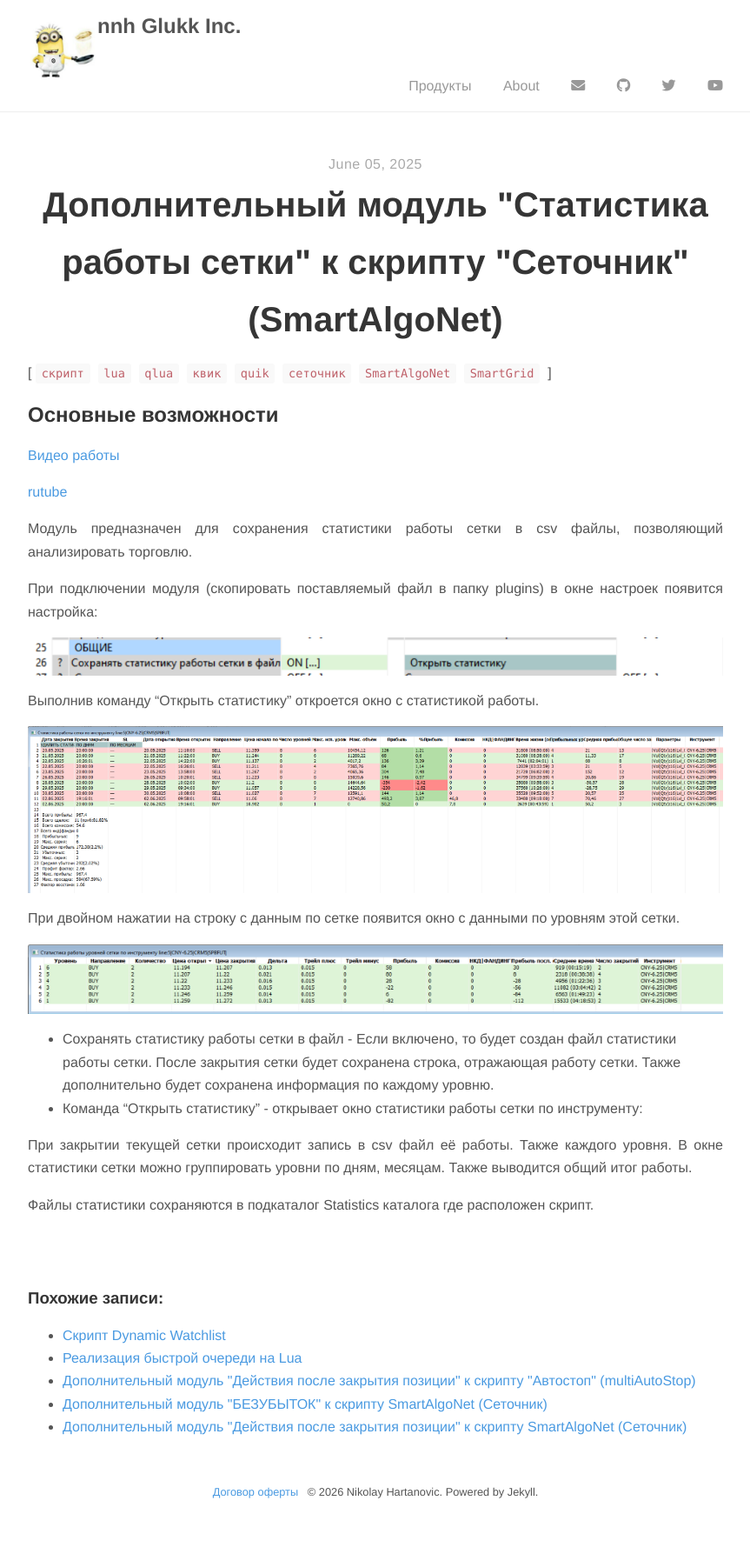
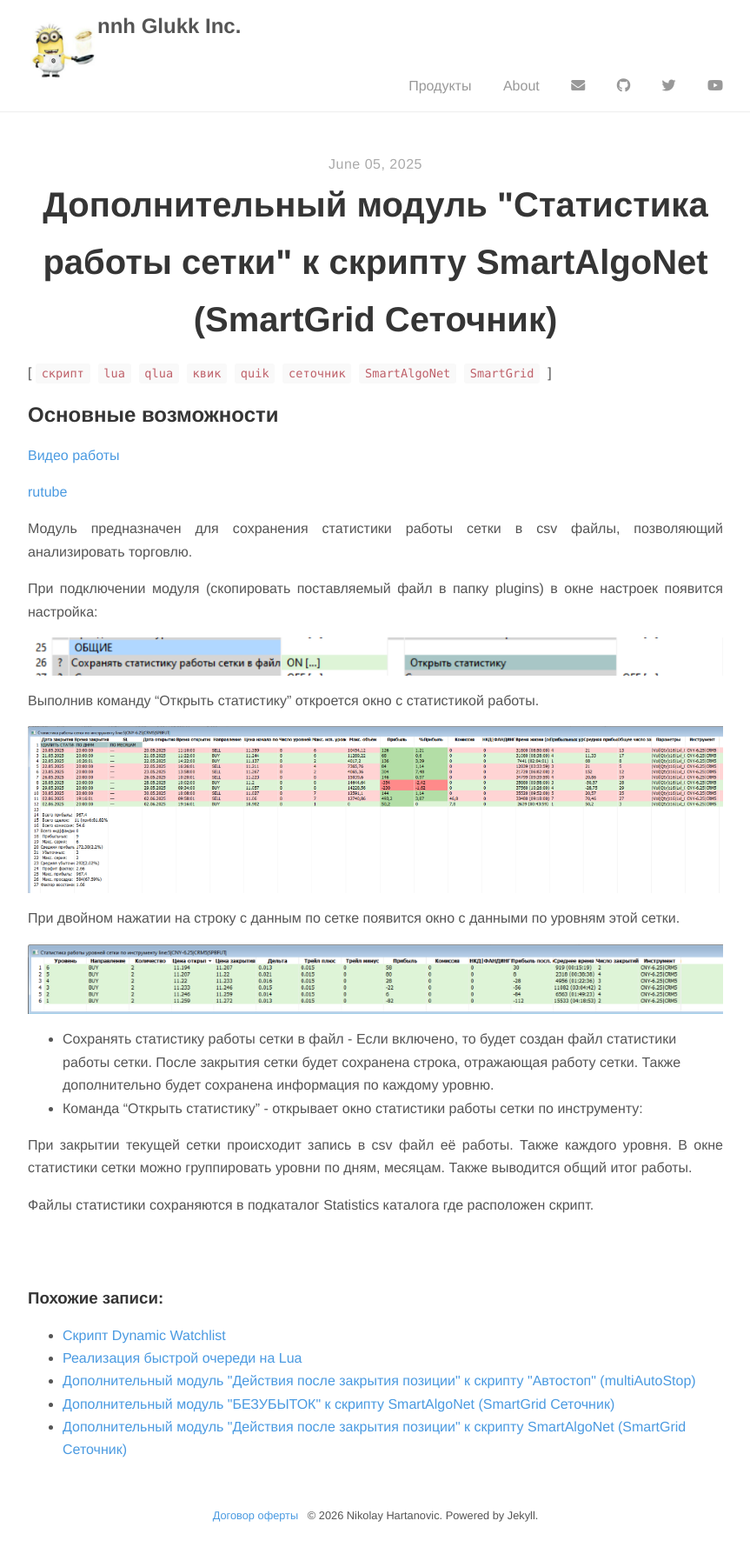
Before and after one commit to nick-nh/nick-nh.github.io, a Jekyll site: the page built from _posts/2025-06-05-net-statistics.md, in a window 1280 px wide. Shown: the whole page at 87% size, without its empty margins (208-1071 px from the left). Built offline with Jekyll 4.4.1, drawn with Linux system fonts in a browser that asks for light colours; nearby versions of some CDN libraries; before the commit the page ends 1761 px from its top, so only the background shows below that.

Commit message:
uodate indicators; add SmartGrid tag

```diff
--- a/_posts/2025-06-05-net-statistics.md
+++ b/_posts/2025-06-05-net-statistics.md
@@ -1,8 +1,8 @@
 ---
 layout: post
-title: 'Дополнительный модуль "Статистика работы сетки" к скрипту "Сеточник" (SmartAlgoNet)'
+title: 'Дополнительный модуль "Статистика работы сетки" к скрипту SmartAlgoNet (SmartGrid Сеточник)'
 author: "nnh"
-description: Дополнительный модуль "СТАТИСТИКА РАБОТЫ СЕТКИ" к скрипту "Сеточник" (SmartAlgoNet)
+description: Дополнительный модуль "СТАТИСТИКА РАБОТЫ СЕТКИ" к скрипту SmartAlgoNet (SmartGrid Сеточник)
 tags: [скрипт,lua,qlua,квик,quik,сеточник,SmartAlgoNet,SmartGrid]
 ---
 
--- a/_posts/2026-01-11-net_after_close.md
+++ b/_posts/2026-01-11-net_after_close.md
@@ -1,8 +1,8 @@
 ---
 layout: post
-title: 'Дополнительный модуль "Действия после закрытия позиции" к скрипту SmartAlgoNet (Сеточник)'
+title: 'Дополнительный модуль "Действия после закрытия позиции" к скрипту SmartAlgoNet (SmartGrid Сеточник)'
 author: "nnh"
-description: Дополнительный модуль "Действия после закрытия позиции" к скрипту SmartAlgoNet (Сеточник)
+description: Дополнительный модуль "Действия после закрытия позиции" к скрипту SmartAlgoNet (SmartGrid Сеточник)
 tags: [скрипт,lua,qlua,квик,quik,SmartAlgoNet,SmartGrid]
 ---
 
--- a/_posts/2026-01-11-net_stop_non_loose.md
+++ b/_posts/2026-01-11-net_stop_non_loose.md
@@ -1,8 +1,8 @@
 ---
 layout: post
-title: 'Дополнительный модуль "БЕЗУБЫТОК" к скрипту SmartAlgoNet (Сеточник)'
+title: 'Дополнительный модуль "БЕЗУБЫТОК" к скрипту SmartAlgoNet (SmartGrid Сеточник)'
 author: "nnh"
-description: Дополнительный модуль "БЕЗУБЫТОК" к скрипту SmartAlgoNet (Сеточник)
+description: Дополнительный модуль "БЕЗУБЫТОК" к скрипту SmartAlgoNet (SmartGrid Сеточник)
 tags: [скрипт,lua,qlua,квик,quik,SmartAlgoNet,SmartGrid]
 ---
 
--- a/scripts_list.md
+++ b/scripts_list.md
@@ -4,7 +4,7 @@ layout: default
 
 ## [Все скрипты и индикаторы](/_posts/2021-01-09-hello-post.md)
 
-## [Скрипт SmartAlgoNet (Сеточник)](/_posts/2023-06-11-SmartAlgoNet.md)
+## [Скрипт SmartAlgoNet (SmartGrid Сеточник)](/_posts/2023-06-11-SmartAlgoNet.md)
 ## [Скрипт "transactionPocket"](/_posts/2021-01-10-transactionPocket-post.md)
 ## [Скрипт "multiAutoStop"](/_posts/2021-03-14-multiAutoStop.md)
 ## [Курс по написанию скриптов для терминала Квик, языку Lua](/_posts/2021-05-28-qLua-course.md)
```
Also changed, not shown: _posts/2023-06-11-SmartAlgoNet.md (+1 -1 lines), _posts/2025-06-05-trade-qty-type.md (+2 -2 lines).
